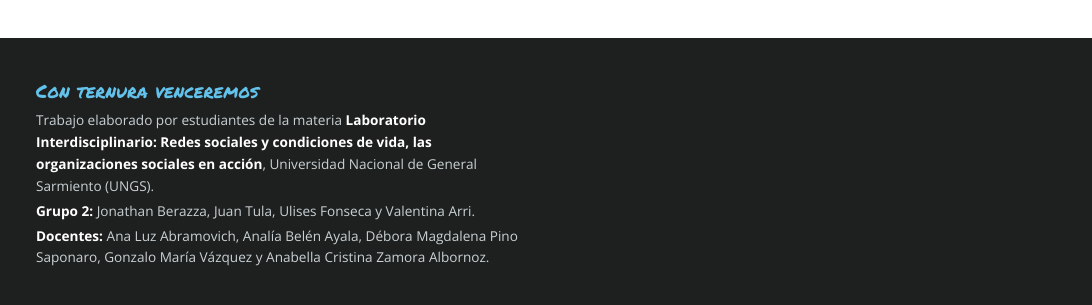
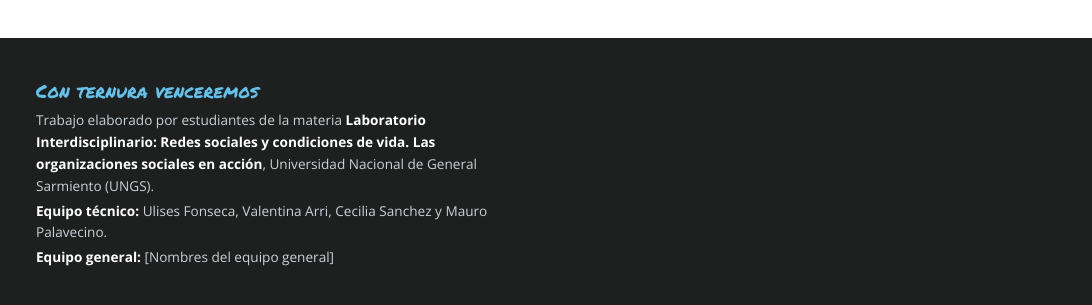
Before and after one commit to DogeGGss/chicos-del-pueblo, a plain HTML site: page index.html in a window 1280 px wide. Shown: the part 11436-11741 px from the top of the page, 188-1280 px from the left. Drawn offline with nearby package versions, Linux system fonts and the light colour scheme.

Commit message:
Historia: cambio en pie de página (falta equipo general)

```diff
--- a/index.html
+++ b/index.html
@@ -769,9 +769,9 @@
     <img src="img/logo-chicxs-grande.png" alt="" width="170" height="174">
     <div>
       <p class="hand">Con ternura venceremos</p>
-      <p>Trabajo elaborado por estudiantes de la materia <strong>Laboratorio Interdisciplinario: Redes sociales y condiciones de vida, las organizaciones sociales en acción</strong>, Universidad Nacional de General Sarmiento (UNGS).</p>
-      <p><strong>Grupo 2:</strong> Jonathan Berazza, Juan Tula, Ulises Fonseca y Valentina Arri.</p>
-      <p><strong>Docentes:</strong> Ana Luz Abramovich, Analía Belén Ayala, Débora Magdalena Pino Saponaro, Gonzalo María Vázquez y Anabella Cristina Zamora Albornoz.</p>
+      <p>Trabajo elaborado por estudiantes de la materia <strong>Laboratorio Interdisciplinario: Redes sociales y condiciones de vida. Las organizaciones sociales en acción</strong>, Universidad Nacional de General Sarmiento (UNGS).</p>
+      <p><strong>Equipo técnico:</strong> Ulises Fonseca, Valentina Arri, Cecilia Sanchez y Mauro Palavecino.</p>
+      <p><strong>Equipo general:</strong> [Nombres del equipo general]</p>
     </div>
   </div>
 </footer>
```
Also changed, not shown: red.html (+3 -2 lines).
